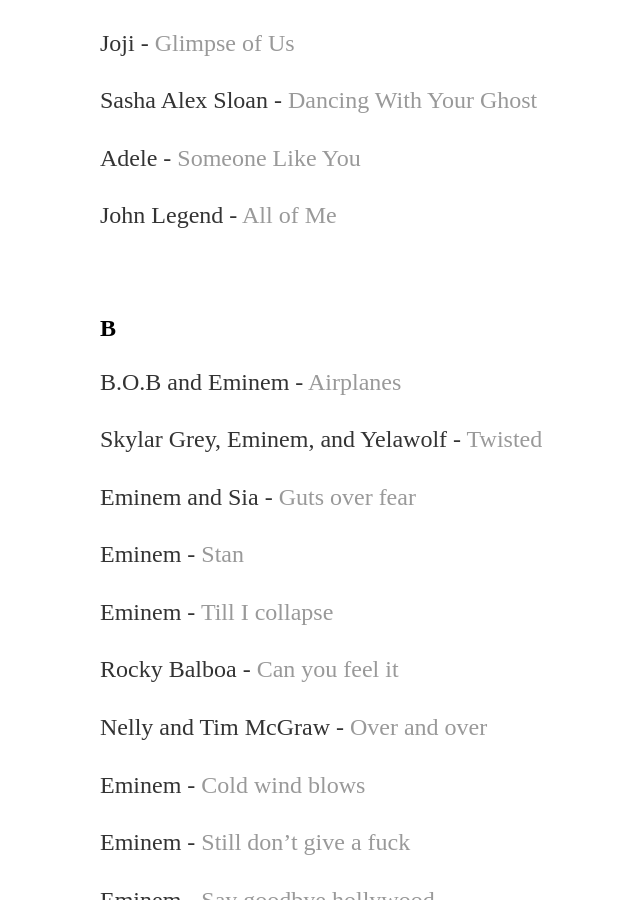
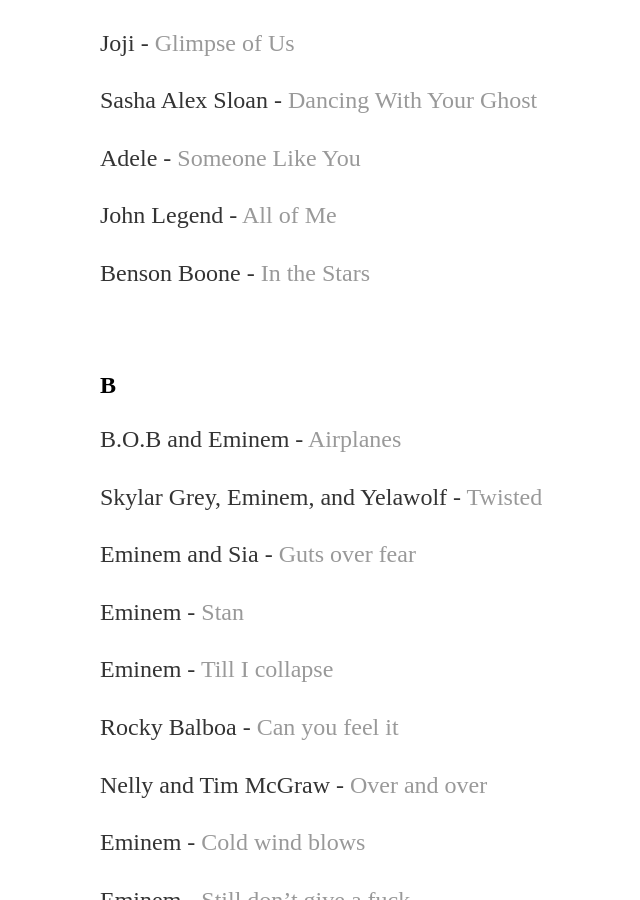
Before and after one commit to yjkweon24/yjkweon24.github.io, a Jekyll site: the page built from _posts/2018-10-23-songs-that-i-love.md, in a window 1280 px wide and 900 px high, scrolled down 3134 px. Shown: the whole window, without its empty margins (92-732 px from the left). Built offline with Jekyll 4.4.1, drawn with Linux system fonts in a browser that asks for light colours.

Commit message:
Update 2018-10-23-songs-that-i-love.md

```diff
--- a/_posts/2018-10-23-songs-that-i-love.md
+++ b/_posts/2018-10-23-songs-that-i-love.md
@@ -106,6 +106,8 @@
 Adele - [Someone Like You](https://youtu.be/hLQl3WQQoQ0)
 
 John Legend - [All of Me](https://youtu.be/450p7goxZqg)
+
+Benson Boone - [In the Stars](https://youtu.be/2n5GKLdrTfk)
 
 <br>
 
```
